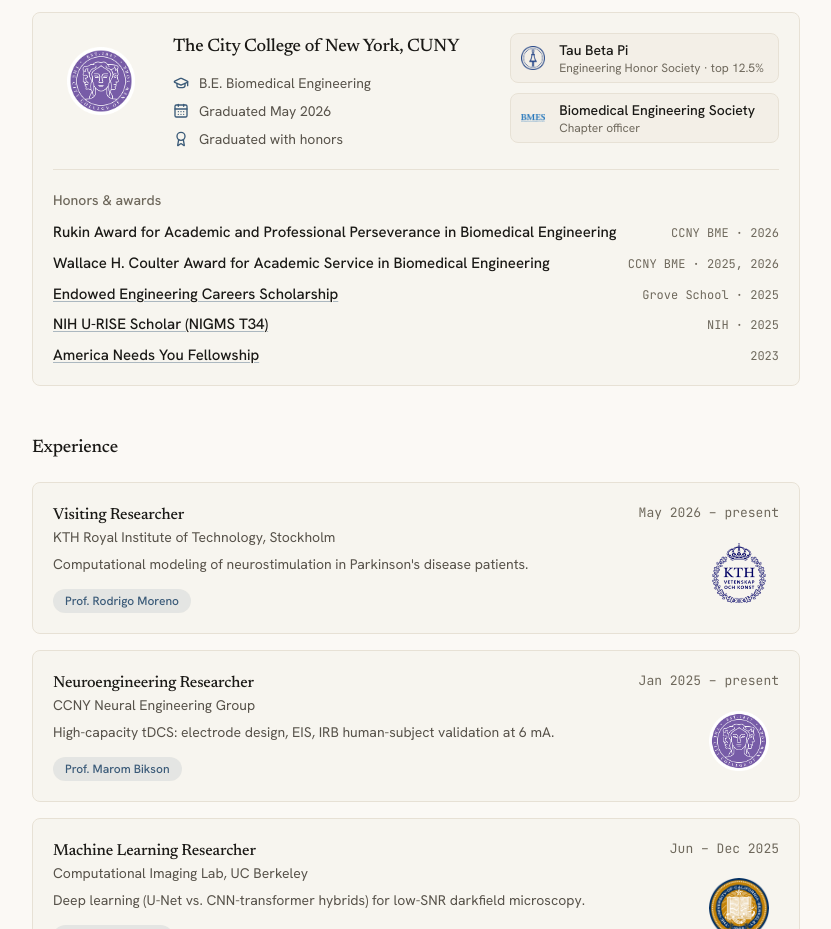
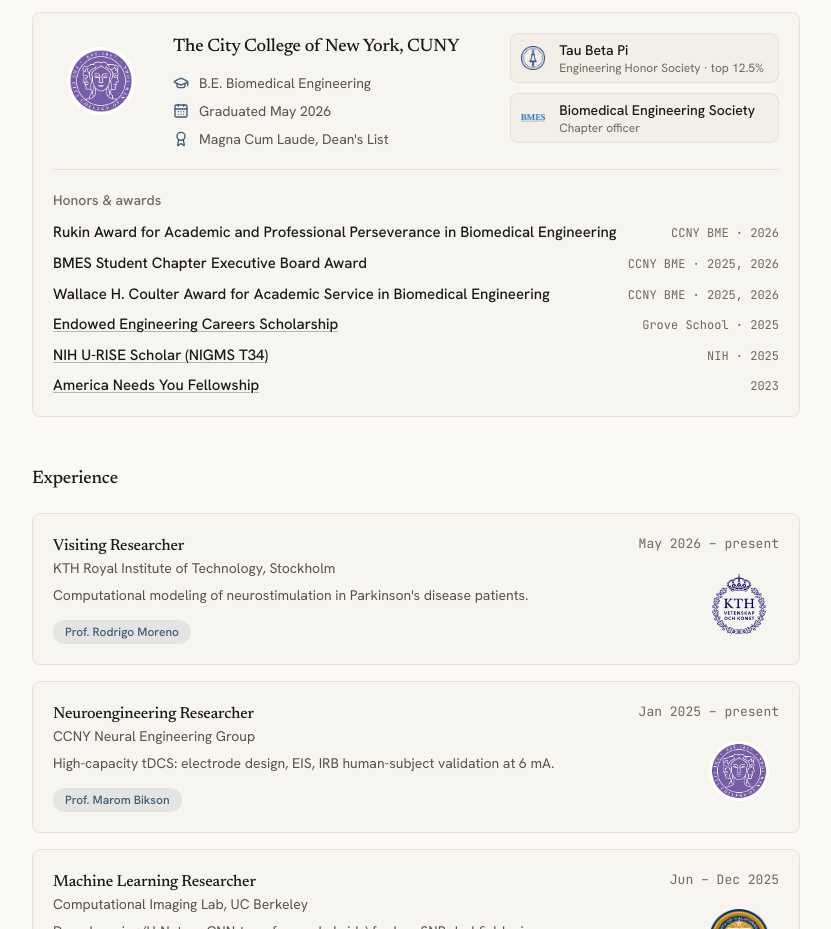
Before and after one commit to santioso-hue/santiago-site, a Next.js app: page / in a window 1280 px wide. Shown: the part 820-1749 px from the top of the page, without its empty margins (224-1055 px from the left). Built offline with nearby package versions, Linux system fonts and the light colour scheme; no server answers.

Commit message:
Update CV; correct honors to Magna Cum Laude and add BMES award

```diff
--- a/content/about.ts
+++ b/content/about.ts
@@ -17,7 +17,7 @@
     period: "May 2026",
     role: "B.E. Biomedical Engineering",
     org: "The City College of New York, CUNY",
-    detail: "Graduated with honors",
+    detail: "Magna Cum Laude, Dean's List",
     logo: { src: "/logos/ccny-seal-purple.png", alt: "The City College of New York" },
   },
 
@@ -97,6 +97,10 @@
       detail: "CCNY BME · 2026",
     },
     {
+      title: "BMES Student Chapter Executive Board Award",
+      detail: "CCNY BME · 2025, 2026",
+    },
+    {
       title: "Wallace H. Coulter Award for Academic Service in Biomedical Engineering",
       detail: "CCNY BME · 2025, 2026",
     },
```
Also changed, not shown: 1 other file (tests, documents, lock files or other folders).
